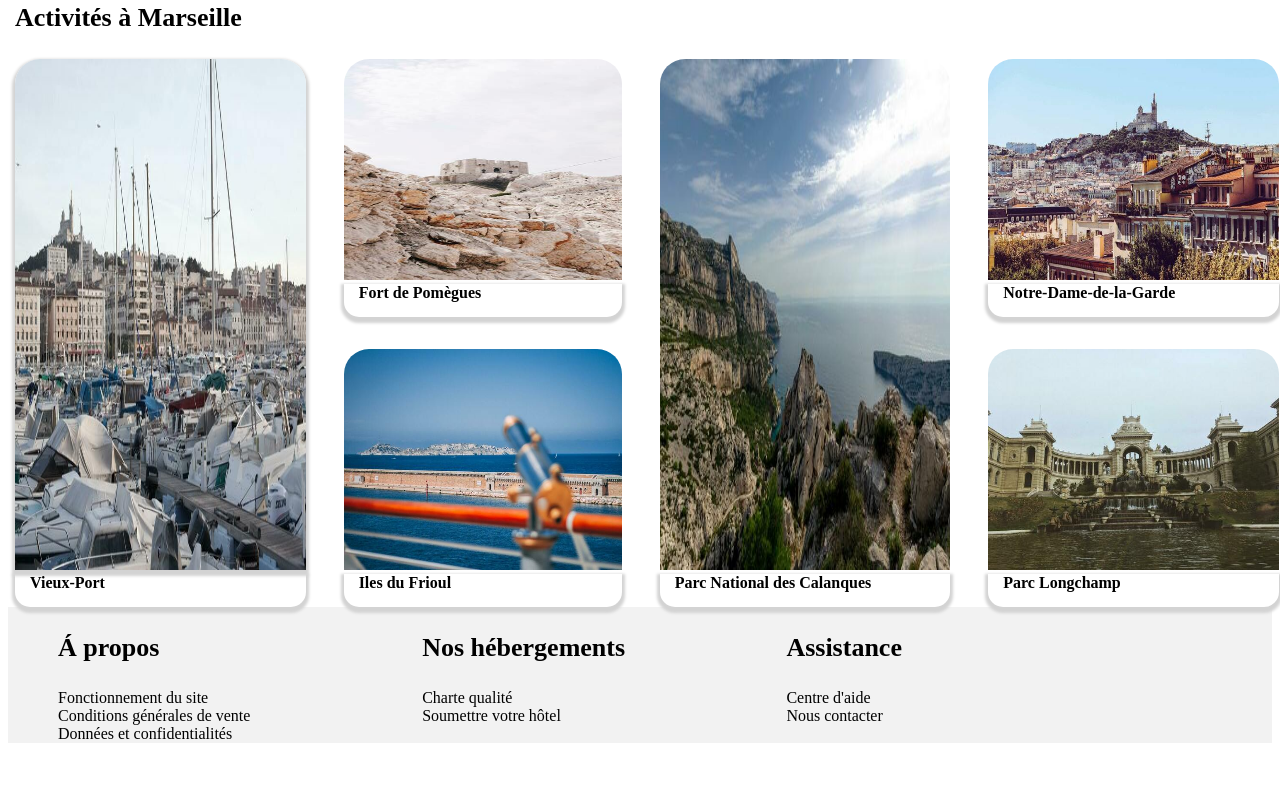
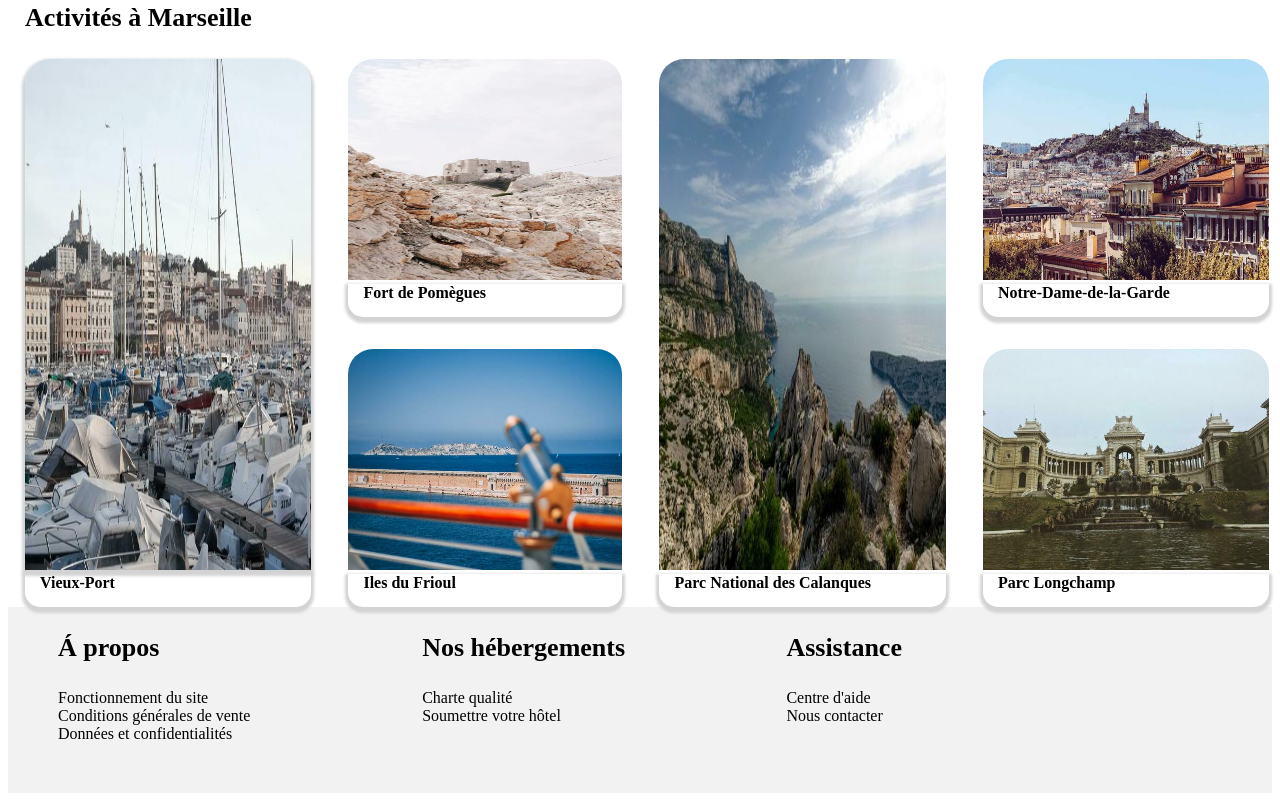
Before and after one commit to GAdrea/projetoc_2, a plain HTML site: page index.html in a window 1280 px wide. Shown: the part 1132-1933 px from the top of the page. Drawn offline with Linux system fonts and the light colour scheme.

Commit message:
Rectification du padding sur main et header

```diff
--- a/assets/css/stylep2.css
+++ b/assets/css/stylep2.css
@@ -27,6 +27,7 @@ figure {
   display: flex;
   justify-content: space-between;
   padding-left: 20px;
+  padding-right: 20px;
 }
 
 .logo {
@@ -65,6 +66,8 @@ main {
   flex-direction: column;
   width: auto;
   height: auto;
+  padding-left: 10px;
+  padding-right: 10px;
 }
 /* début de la section formulaire */
 
@@ -515,7 +518,7 @@ figcaption {
   background-color: #f2f2f2;
   width: auto;
   padding-left: 50px;
-  margin-bottom: 50px;
+  padding-bottom: 50px;
 }
 
 #apropos {
```
